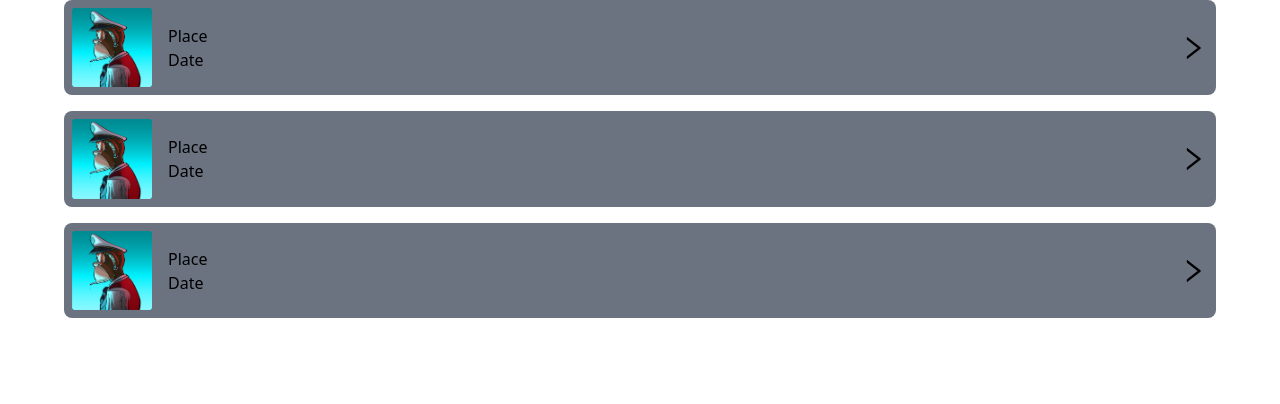
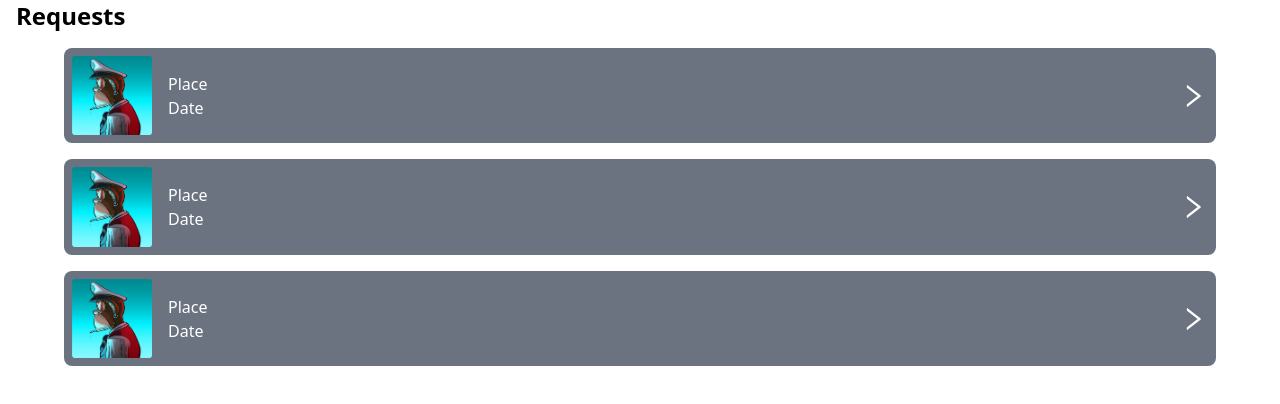
Before and after one commit to salmanpary/scrappy, a Next.js app: page /collector in a window 1280 px wide. Shown: the top 404 px of the page. Built offline with nearby package versions, Linux system fonts and the light colour scheme.

Commit message:
collecotr

```diff
--- a/pages/collector/index.js
+++ b/pages/collector/index.js
@@ -4,8 +4,8 @@ import Collector from '../../components/Cards/Collector'
 function CollectorHome() {
   return (
     <div>
-
-        <div className="flex flex-col gap-4 items-center">
+    <h3 className='ml-4 font-bold text-2xl'>Requests</h3>
+        <div className="flex flex-col gap-4 text-white mt-4 items-center">
         <Collector />
         <Collector />
         <Collector />
```
